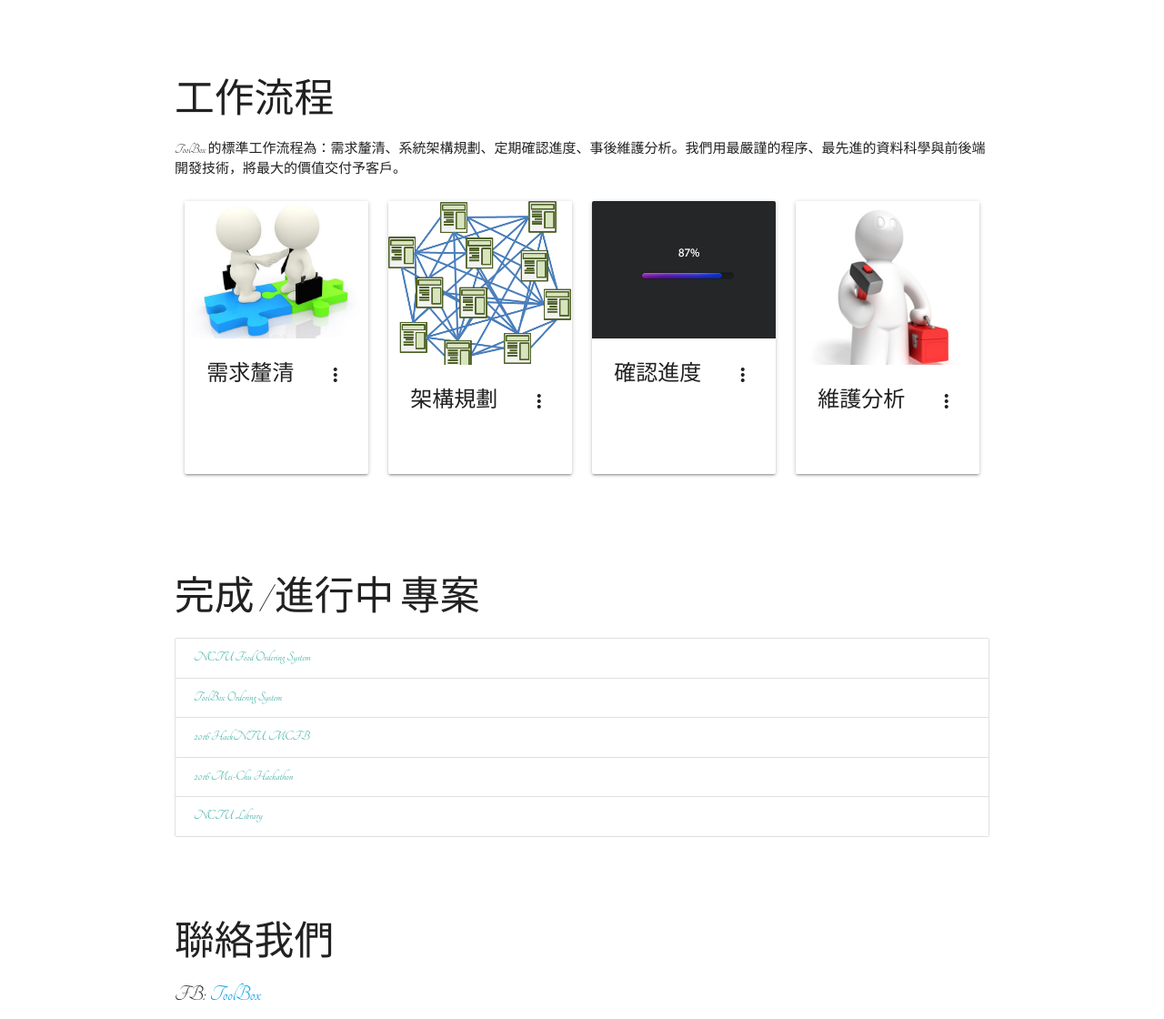
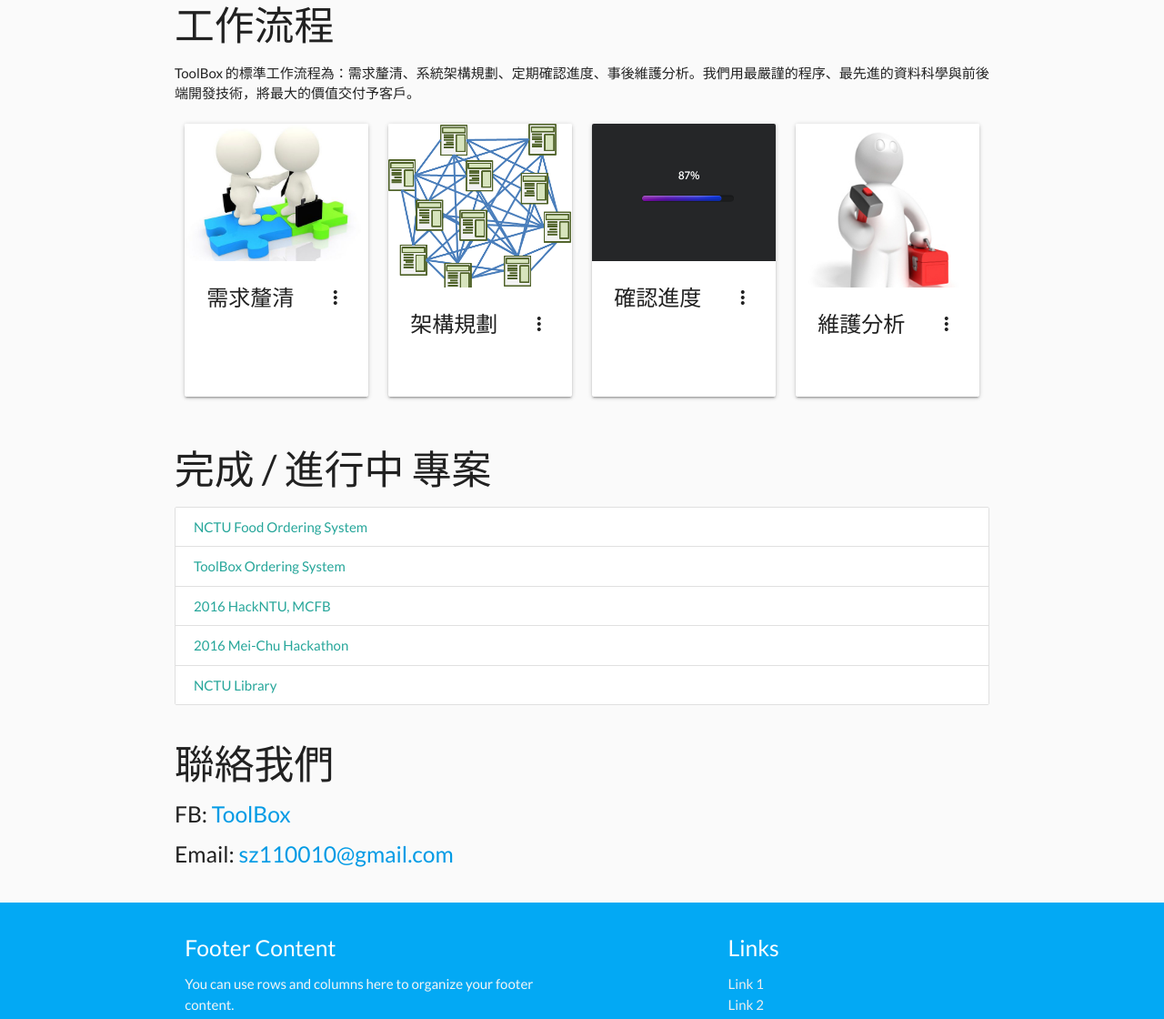
Before and after one commit to NCTU-Frontier/Frontier, a plain HTML site: page index.html in a window 1280 px wide. Shown: the part 1680-2800 px from the top of the page at 91% size. Drawn offline with nearby package versions, Linux system fonts and the light colour scheme; a web font is replaced by a local one.

Commit message:
Change fonts

```diff
--- a/css/styles.sass
+++ b/css/styles.sass
@@ -2,19 +2,14 @@ body
   display: flex
   min-height: 100vh
   flex-direction: column
-  font-family: 'cwTeXKai', 'Tangerine', serif
+  font-family: 'Lato', 'cwTeXHei', sans-serif
+  background-color: #fafafa
 
 .main
   flex: 1 0 auto
-#author
-  padding-top: 50px
-#contract
-  padding-top: 50px
+
 #project
-  padding-top: 50px
-#service
-  padding-top: 50px
+  margin: 40px 0
+
 #contact
-  padding-top: 50px
-#process
-  padding-top: 50px
+  margin: 40px 0
--- a/index.html
+++ b/index.html
@@ -10,8 +10,8 @@
   <!-- Import Google Icon Font -->
   <link href="https://fonts.googleapis.com/icon?family=Material+Icons" rel="stylesheet">
   <!-- Google Fonts -->
-  <link rel="stylesheet" type="text/css" href="https://fonts.googleapis.com/css?family=Tangerine">
-  <link rel="stylesheet" type="text/css" href="https://fonts.googleapis.com/earlyaccess/cwtexkai.css">
+  <link href="https://fonts.googleapis.com/css?family=Lato" rel="stylesheet">
+  <link rel="stylesheet" type="text/css" href="http://fonts.googleapis.com/earlyaccess/cwtexhei.css">
   <!-- Import materialize.css -->
   <link rel="stylesheet" href="https://cdnjs.cloudflare.com/ajax/libs/materialize/0.97.8/css/materialize.min.css">
   <link rel="stylesheet" href="css/styles.css"/>
@@ -41,7 +41,7 @@
 
     <div class="container">
       <!-- Author -->
-      <div class="section white" id="author">
+      <div class="section white scrollspy" id="author">
         <div class="row">
           <h3 class="header">團隊成員</h3>
           <p class="grey-text text-darken-3 lighten-3">ToolBox 是一個由一群實力堅強的資訊工程師以及系統工程師所組成的團隊。我們致力於為客戶導入機器學習、人工智慧等尖端技術，改善經營效率、創造商業價值。</p>
@@ -188,7 +188,7 @@
         </div>
       </div>
       <!-- Service -->
-      <div id="process">
+      <div id="process" class="scrollspy">
         <h3 class="header">工作流程</h3>
         <p>ToolBox 的標準工作流程為：需求釐清、系統架構規劃、定期確認進度、事後維護分析。我們用最嚴謹的程序、最先進的資料科學與前後端開發技術，將最大的價值交付予客戶。</p>
         <div class="row">
@@ -252,7 +252,7 @@
       </div>
 
       <!-- Project -->
-      <div id="project">
+      <div id="project" class="scrollspy">
         <h3 class="header">完成 / 進行中 專案</h3>
         <div class="collection">
           <a target="_blank" href="http://food.nctu.me" class="collection-item">NCTU Food Ordering System</a>
@@ -264,14 +264,14 @@
       </div>
 
       <!-- Contact us -->
-      <div id="contact">
+      <div id="contact" class="scrollspy">
         <h3 class="header">聯絡我們</h3>
         <h5>FB: <a target="_blank" href="https://www.facebook.com/%E4%B8%8D%E5%B0%88%E6%A5%AD%E9%98%BF%E5%AE%85%E7%9A%84%E7%A7%91%E6%8A%80%E5%B0%8F%E8%AD%98-1564897363824637/">ToolBox</a></h5>
         <h5>Email: <a href="mailto: sz110010@gmail.com">sz110010@gmail.com</a></h5>
       </div>
 
       <!-- Contract -->
-      <div id="contract"></div>
+      <div id="contract" class="scrollspy"></div>
 
     </div>
   </div>
--- a/js/main.js
+++ b/js/main.js
@@ -3,4 +3,5 @@
  */
 $(document).ready(function(){
     $('.parallax').parallax();
+    $('.scrollspy').scrollSpy();
 });
```
Also changed, not shown: css/styles.css, 2 other files.
